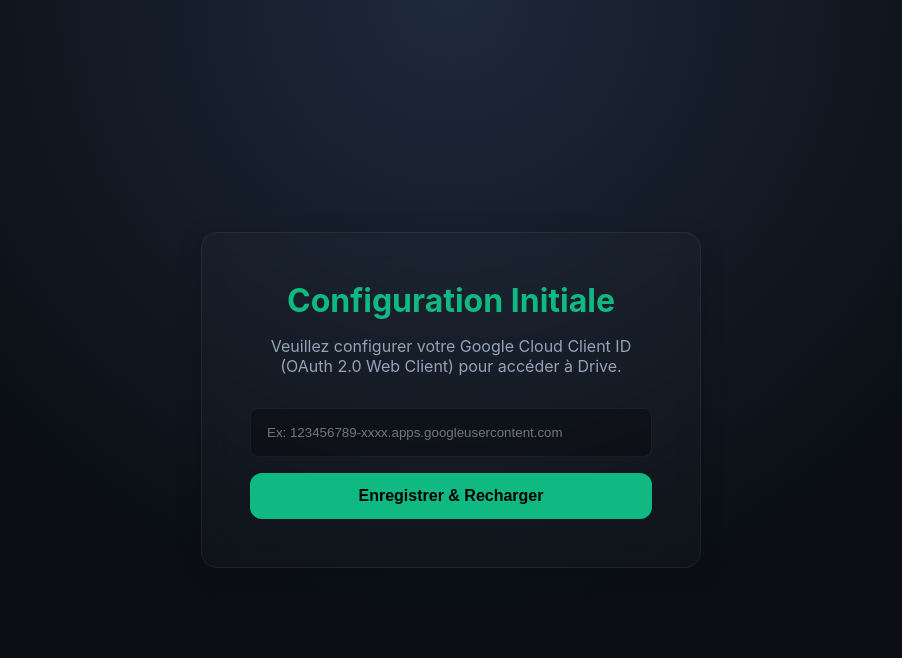
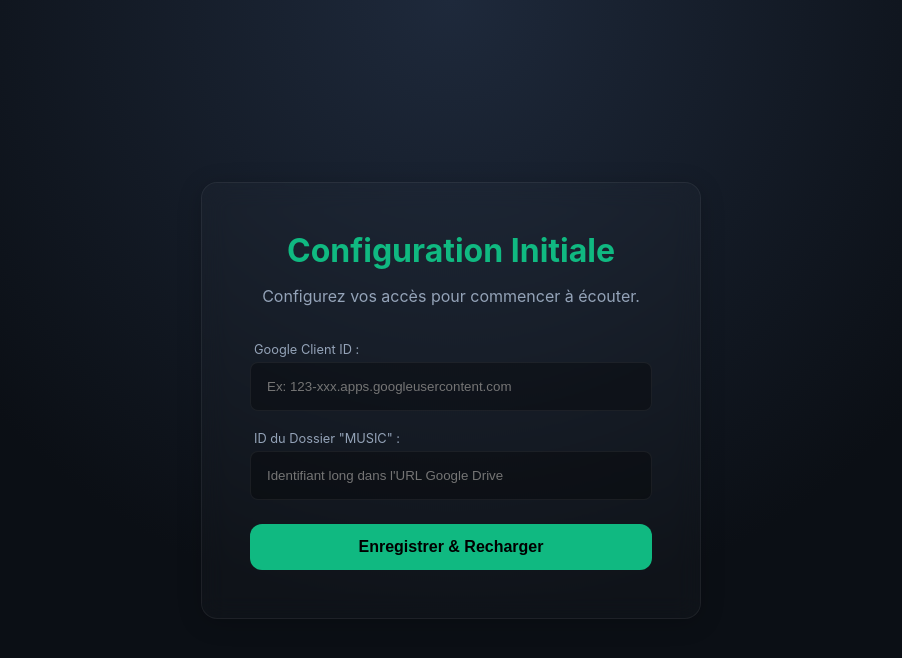
Before and after one commit to digitalsaurien-git/JukeDrive, a React (Vite) app: page / in a window 1280 px wide. Shown: the top 658 px of the page, without its empty margins (189-1091 px from the left). Built offline with nearby package versions, Linux system fonts and the light colour scheme.

Commit message:
feat: fix OAuth mismatch and UI layout

```diff
--- a/src/App.jsx
+++ b/src/App.jsx
@@ -81,26 +81,46 @@
     }
   };
 
-  if (!GOOGLE_CONFIG.CLIENT_ID) {
+  if (!GOOGLE_CONFIG.CLIENT_ID || !GOOGLE_CONFIG.MUSIC_FOLDER_ID) {
     return (
       <div className="app-container" style={{ alignItems: 'center', justifyContent: 'center' }}>
          <div className="glass-panel" style={{ padding: '3rem', maxWidth: '500px', width: '100%', textAlign: 'center' }}>
             <h1 style={{ marginBottom: '1rem', color: 'var(--accent-color)' }}>Configuration Initiale</h1>
             <p style={{ color: 'var(--text-secondary)', marginBottom: '2rem' }}>
-              Veuillez configurer votre Google Cloud Client ID (OAuth 2.0 Web Client) pour accéder à Drive.
+              Configurez vos accès pour commencer à écouter.
             </p>
-            <input
-              type="text"
-              id="clientIdInput"
-              placeholder="Ex: 123456789-xxxx.apps.googleusercontent.com"
-              style={{ width: '100%', padding: '1rem', borderRadius: '8px', border: '1px solid var(--glass-border)', background: 'rgba(0,0,0,0.3)', color: 'white', marginBottom: '1rem' }}
-            />
+
+            <div style={{ textAlign: 'left', marginBottom: '1rem' }}>
+              <label style={{ fontSize: '0.8rem', color: 'var(--text-secondary)', marginLeft: '4px' }}>Google Client ID :</label>
+              <input
+                type="text"
+                id="clientIdInput"
+                defaultValue={GOOGLE_CONFIG.CLIENT_ID}
+                placeholder="Ex: 123-xxx.apps.googleusercontent.com"
+                style={{ width: '100%', padding: '1rem', borderRadius: '8px', border: '1px solid var(--glass-border)', background: 'rgba(0,0,0,0.3)', color: 'white', marginTop: '0.25rem' }}
+              />
+            </div>
+
+            <div style={{ textAlign: 'left', marginBottom: '1.5rem' }}>
+              <label style={{ fontSize: '0.8rem', color: 'var(--text-secondary)', marginLeft: '4px' }}>ID du Dossier "MUSIC" :</label>
+              <input
+                type="text"
+                id="musicFolderIdInput"
+                defaultValue={GOOGLE_CONFIG.MUSIC_FOLDER_ID}
+                placeholder="Identifiant long dans l'URL Google Drive"
+                style={{ width: '100%', padding: '1rem', borderRadius: '8px', border: '1px solid var(--glass-border)', background: 'rgba(0,0,0,0.3)', color: 'white', marginTop: '0.25rem' }}
+              />
+            </div>
+
             <button
               className="btn-primary"
               style={{ width: '100%', justifyContent: 'center' }}
               onClick={() => {
-                const id = document.getElementById('clientIdInput').value;
-                if (id) setClientId(id);
+                const clientId = document.getElementById('clientIdInput').value;
+                const musicId = document.getElementById('musicFolderIdInput').value;
+                if (clientId) localStorage.setItem('jukedrive_client_id', clientId);
+                if (musicId) localStorage.setItem('jukedrive_music_folder_id', musicId);
+                window.location.reload();
               }}
             >
               Enregistrer & Recharger
--- a/src/config.js
+++ b/src/config.js
@@ -3,11 +3,17 @@
 
 export const GOOGLE_CONFIG = {
   CLIENT_ID: localStorage.getItem('jukedrive_client_id') || '',
+  MUSIC_FOLDER_ID: localStorage.getItem('jukedrive_music_folder_id') || '',
   SCOPES: 'https://www.googleapis.com/auth/drive.readonly https://www.googleapis.com/auth/drive.metadata.readonly',
   DISCOVERY_DOCS: ['https://www.googleapis.com/discovery/v1/apis/drive/v3/rest'],
 };
 
 export const setClientId = (id) => {
   localStorage.setItem('jukedrive_client_id', id);
-  window.location.reload(); // Recharger pour appliquer le nouvel ID
+  window.location.reload();
 };
+
+export const setMusicFolderId = (id) => {
+  localStorage.setItem('jukedrive_music_folder_id', id);
+  window.location.reload();
+};
--- a/src/hooks/useMusicScanner.js
+++ b/src/hooks/useMusicScanner.js
@@ -1,6 +1,7 @@
 import { useState, useCallback, useEffect } from 'react';
 import { scanMusicTree, getFileBlob } from '../services/googleDrive';
 import { parseMetadata } from '../utils/metadata';
+import { GOOGLE_CONFIG } from '../config';
 
 const CACHE_KEY = 'jukedrive_music_cache';
 
@@ -25,11 +26,17 @@
         setIsScanning(true);
         setError(null);
         try {
-            // ID du dossier Google Drive contenant la musique (Fixé pour cette instance Vercel)
-            const MUSIC_FOLDER_ID = '1J-EAg_yyAVuwvbwDyJoLCD_lc7bLNJle';
+            // ID du dossier Google Drive contenant la musique (depuis la config locale)
+            const rootId = GOOGLE_CONFIG.MUSIC_FOLDER_ID;
+
+            if (!rootId) {
+                setError("ID du dossier MUSIC non configuré.");
+                setIsScanning(false);
+                return;
+            }
 
             // Lancement de l'algorithme "Infaillible" (récupère 3 niveaux d'arborescence)
-            const { audioFiles, folderLookup } = await scanMusicTree(MUSIC_FOLDER_ID);
+            const { audioFiles, folderLookup } = await scanMusicTree(rootId);
 
             if (audioFiles.length === 0) {
                 setError("Aucun fichier audio trouvé dans le dossier fourni.");
--- a/src/index.css
+++ b/src/index.css
@@ -66,10 +66,8 @@
 .player-bar {
   position: fixed;
   bottom: 24px;
-  left: 50%;
-  transform: translateX(-50%);
-  width: calc(100% - 48px);
-  max-width: 1200px;
+  left: 304px; /* Sidebar width (280px) + Gap (24px) */
+  right: 24px;
   height: 96px;
   background: rgba(15, 20, 27, 0.85);
   backdrop-filter: blur(20px);
@@ -81,6 +79,7 @@
   padding: 0 2rem;
   box-shadow: 0 20px 40px rgba(0, 0, 0, 0.6);
   z-index: 1000;
+  max-width: calc(100% - 328px); /* Ensure it doesn't overflow right */
 }
 
 /* Button & UI elements */
```
Also changed, not shown: 1 other file (tests, documents, lock files or other folders).
